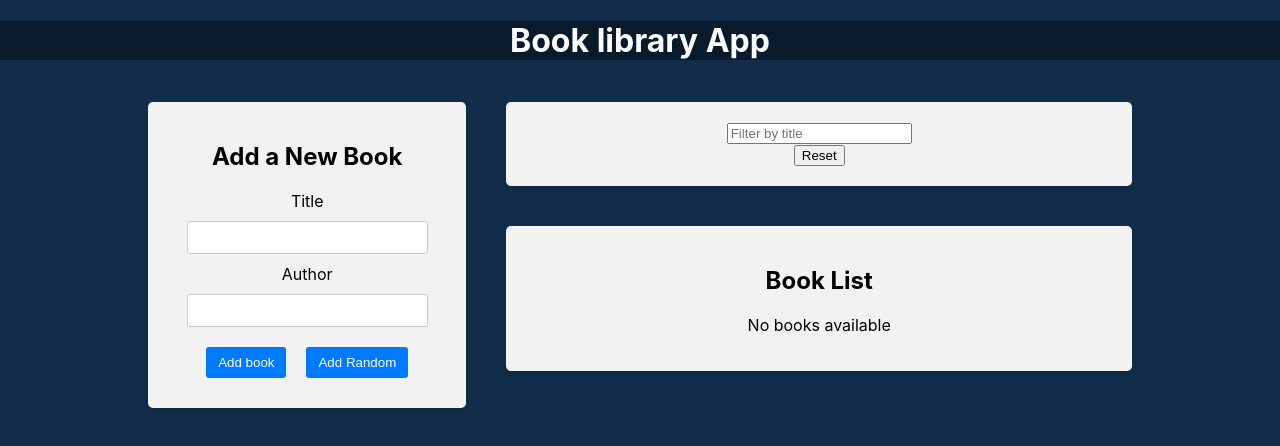
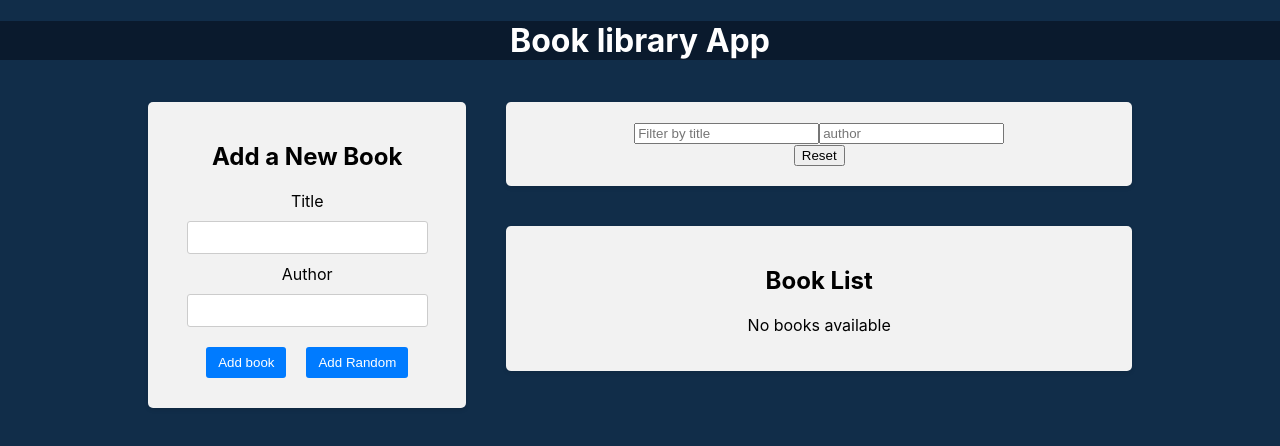
Before and after one commit to GhostArnold/Library-App, a React (Create React App) app in the folder frontend/: page / in a window 1280 px wide. Shown: the top 446 px of the page. Built offline with nearby package versions, Linux system fonts and the light colour scheme.

Commit message:
I made an input with filtering by author

```diff
--- a/frontend/package.json
+++ b/frontend/package.json
@@ -1,6 +1,6 @@
 {
   "name": "frontend",
-  "version": "2.2.0",
+  "version": "2.3.0",
   "private": true,
   "dependencies": {
     "@reduxjs/toolkit": "^2.2.5",
--- a/frontend/src/components/BookList/BookList.jsx
+++ b/frontend/src/components/BookList/BookList.jsx
@@ -2,7 +2,10 @@ import { useDispatch, useSelector } from 'react-redux'; // Импорт хука
 // Иконки для избранного
 import { BsBookmarkStarFill, BsBookmarkStar } from 'react-icons/bs';
 import { deleteBook, toggleFovorite } from '../../redux/Books/actionCreators';
-import { selectTitleFilter } from '../../redux/slices/filterSlice';
+import {
+  selectTitleFilter,
+  selectAuthorFilter,
+} from '../../redux/slices/filterSlice';
 import './BookList.css'; // Импорт стилей компонента
 
 const BookList = () => {
@@ -10,6 +13,7 @@ const BookList = () => {
   const books = useSelector((state) => state.books);
   // Фильтрация. Скобки не пишем потому-что калбэк вызывается автоматически
   const titleFilter = useSelector(selectTitleFilter);
+  const authorFilter = useSelector(selectAuthorFilter);
   const dispatch = useDispatch();
   const handleDeleteBook = (id) => {
     console.log(deleteBook(id));
@@ -20,15 +24,11 @@ const BookList = () => {
     dispatch(toggleFovorite(id));
   };
 
-  const filteredBooks = books.filter((book) => {
-    const matchesTitle = book.title
-      // Приводим и название книги, и введённую строку к нижнему регистру, чтобы сравнение было нечувствительно к регистру
-      .toLowerCase()
-      // Проверяем, содержит ли название книги введённую строку (также в нижнем регистре)
-      .includes(titleFilter.toLowerCase());
-    console.log({ title: book.title, matchesTitle });
-    return matchesTitle;
-  });
+  const filteredBooks = books.filter(
+    (book) =>
+      book.title.toLowerCase().includes(titleFilter.toLowerCase()) &&
+      book.author.toLowerCase().includes(authorFilter.toLowerCase())
+  );
 
   return (
     <div className="app-block book-list">
--- a/frontend/src/components/Filter/Filter.jsx
+++ b/frontend/src/components/Filter/Filter.jsx
@@ -1,7 +1,9 @@
 import { useDispatch, useSelector } from 'react-redux';
 import {
   setTitleFilter,
+  setAuthorFilter,
   selectTitleFilter,
+  selectAuthorFilter,
   resetFilters,
 } from '../../redux/slices/filterSlice';
 
@@ -9,11 +11,13 @@ const Filter = () => {
   const dispatch = useDispatch();
   // filter - название части состояния из store.js
   const titleFilter = useSelector(selectTitleFilter);
-
+  const authorFilter = useSelector(selectAuthorFilter);
   const handleTitleFilterChange = (e) => {
     dispatch(setTitleFilter(e.target.value));
   };
-
+  const handleAuthorFilterChange = (e) => {
+    dispatch(setAuthorFilter(e.target.value));
+  };
   // Удаляем все фильтры
   const handleResetFilters = () => {
     dispatch(resetFilters());
@@ -29,6 +33,12 @@ const Filter = () => {
             placeholder="Filter by title"
             onChange={handleTitleFilterChange}
           />
+          <input
+            type="text"
+            placeholder="author"
+            value={authorFilter}
+            onChange={handleAuthorFilterChange}
+          />
         </div>
         <button type="button" onClick={handleResetFilters}>
           Reset
--- a/frontend/src/redux/slices/filterSlice.js
+++ b/frontend/src/redux/slices/filterSlice.js
@@ -3,6 +3,7 @@ import { createSlice } from '@reduxjs/toolkit';
 // Начальное состояние вашего slice
 const initialState = {
   title: '',
+  author: '',
 };
 
 // Создание слайса с помощью функции createSlice
@@ -15,12 +16,18 @@ const filterSlice = createSlice({
       // Благодаря библиотеки immer
       state.title = action.payload;
     },
+    setAuthorFilter: (state, action) => {
+      state.author = action.payload;
+    },
     resetFilters: (state) => {
+      // Возвращаем пустой массив
       return initialState;
     },
   },
 });
 
-export const { setTitleFilter, resetFilters } = filterSlice.actions;
+export const { setTitleFilter, setAuthorFilter, resetFilters } =
+  filterSlice.actions;
 export const selectTitleFilter = (state) => state.filter.title;
+export const selectAuthorFilter = (state) => state.filter.author;
 export default filterSlice.reducer;
```
Also changed, not shown: 1 other file (tests, documents, lock files or other folders).
